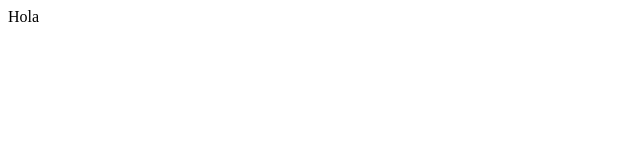
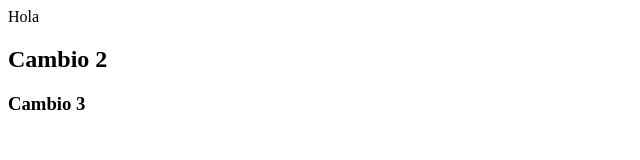
Before and after one commit to geraldvaras/git-test, a plain HTML site: page index.html in a window 1280 px wide. Shown: the whole page, without its empty margins (0-640 px from the left). Drawn offline with Linux system fonts and the light colour scheme.

Commit message:
feat: my complete change

```diff
--- a/index.html
+++ b/index.html
@@ -7,5 +7,7 @@
     </head>
     <body>
         <section>Hola</section>
+        <h2>Cambio 2</h2>
+        <h3>Cambio 3</h3>
     </body>
 </html>
```
